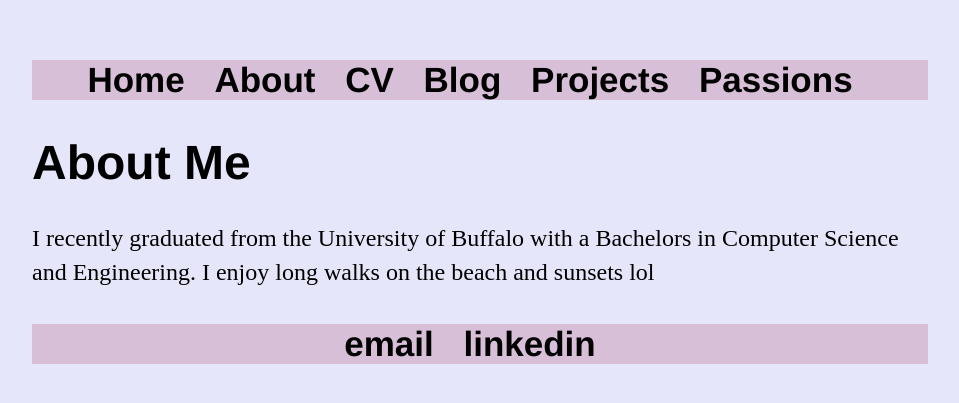
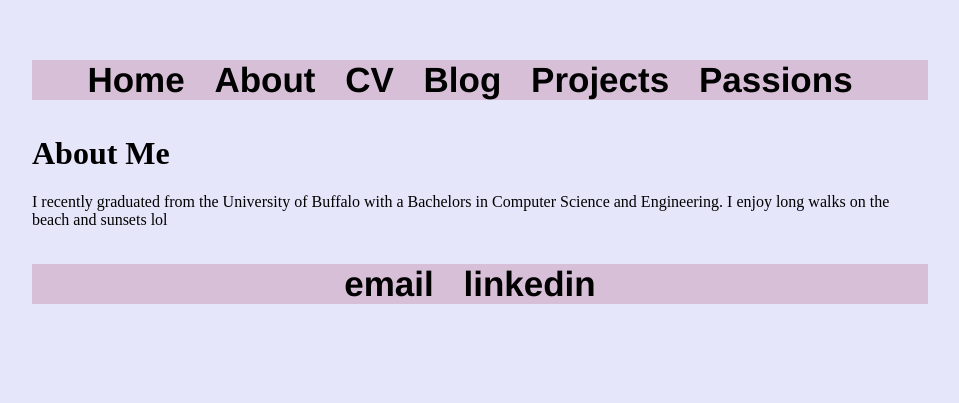
Before and after one commit to cmball2/github.io, a Jekyll site: the page built from about/index.html, in a window 1280 px wide. Shown: the top 403 px of the page, without its empty margins (160-1119 px from the left). Built offline with Jekyll 4.4.1, drawn with Linux system fonts in a browser that asks for light colours.

Commit message:
Update main.css

```diff
--- a/css/main.css
+++ b/css/main.css
@@ -26,16 +26,16 @@ a {
 a:hover {
     text-decoration: underline;
 }
-h1 {
+h {
     text-align: left;
-    font-size: 3em;
+    font-size: 15px
     color: #000000;
     font-family:'Helvetica', 'Arial', 'Sans-Serif';
 }
 p {
     text-align: left;
-    font-size: 1.5em;
-    line-height: 1.4em;
+    font-size: 5px
+    line-height: 5px
     color: #000000;
 }
 footer {
```
